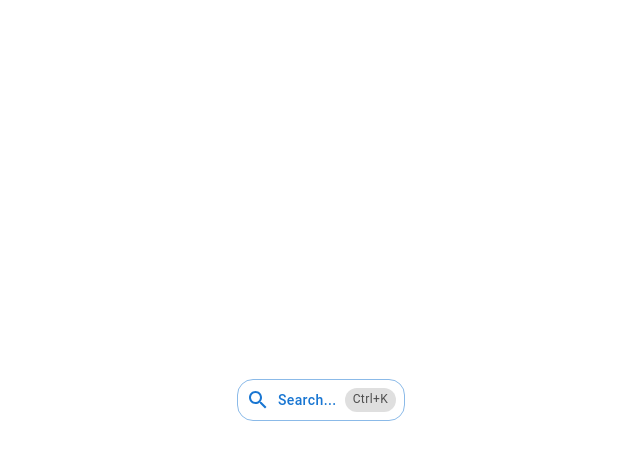
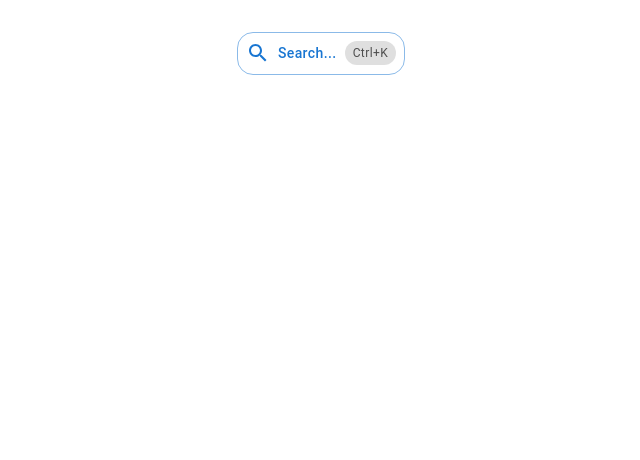
Before and after one commit to FoxtrotPerry/react-search-dialog, a React (Vite) app: page / in a window 1280 px wide. Shown: the top 460 px of the page, without its empty margins (319-959 px from the left). Built offline with nearby package versions, Linux system fonts and the light colour scheme.

Commit message:
Fixing some minor prop bugs, adding to package json

```diff
--- a/react-search-dialog/FilteredSearch.tsx
+++ b/react-search-dialog/FilteredSearch.tsx
@@ -110,7 +110,7 @@ export const FilteredSearch = <T extends SearchItemRequirements>(props: Filtered
                 height={containerDimensions.h - headerHeight}
                 width={containerDimensions.w}
                 itemCount={props.searchResults.length}
-                itemSize={() => 40}
+                itemSize={() => props.itemHeight}
             >
                 {renderWindowListItem}
             </VariableSizeList>
--- a/react-search-dialog/SearchButton.tsx
+++ b/react-search-dialog/SearchButton.tsx
@@ -24,6 +24,7 @@ export const SearchButton = ({ buttonProps, mobile }: SearchButtonProps) => {
     ) : (
         <Button
             variant="outlined"
+            focusRipple={false}
             {...buttonProps}
             sx={{ borderRadius: theme.shape.borderRadius, padding: 1, ...buttonProps.sx }}
         >
--- a/src/index.css
+++ b/src/index.css
@@ -5,7 +5,7 @@
 body {
   margin: 0;
   display: flex;
-  place-items: center;
+  place-items: start;
   min-width: 320px;
   min-height: 100vh;
 }
```
Also changed, not shown: package.json (+6 -3 lines), 2 other files (tests, documents, lock files or other folders).
